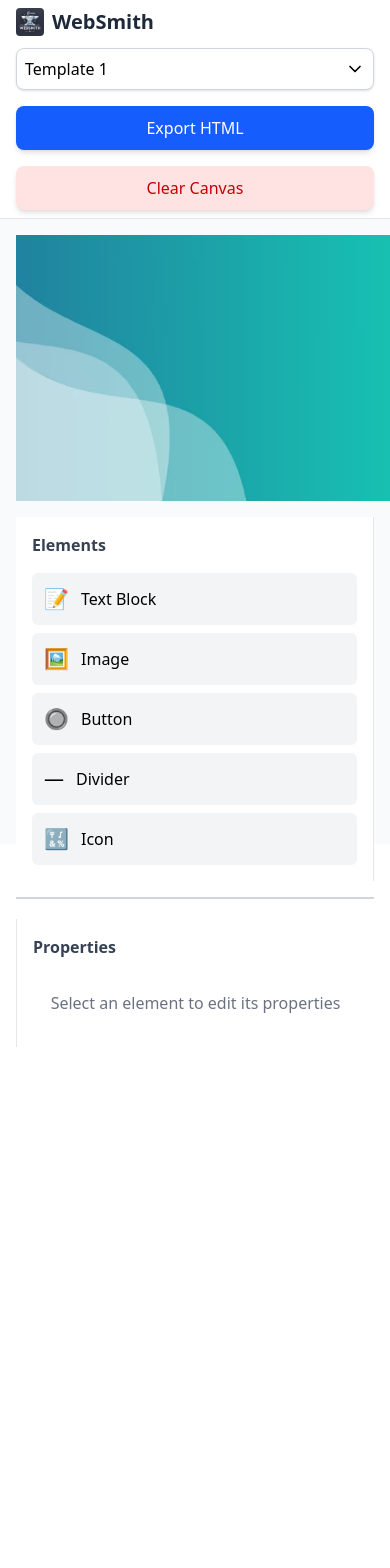
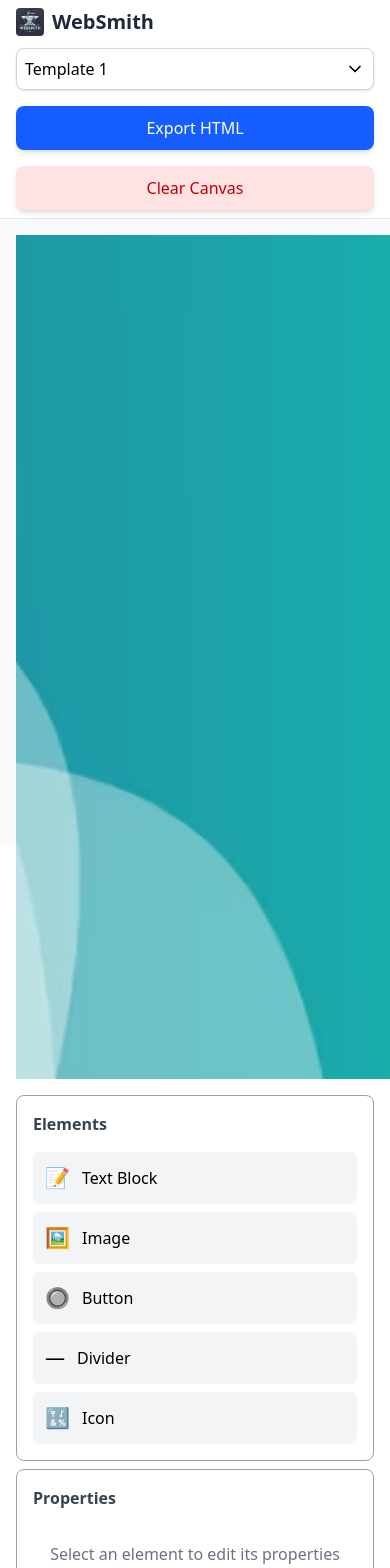
Before and after one commit to EcstaticFly/WebSmith, a React (Vite) app: page / in a window 390 px wide. Shown: the top 1568 px of the page. Before the commit the page ends 1063 px from the top, so only its background shows below. Built offline with nearby package versions, Linux system fonts and the light colour scheme.

Commit message:
Enhance layout styles for ElementsPanel and PropertiesPanel; improve Home component structure for better responsiveness

```diff
--- a/src/components/ElementsPanel.jsx
+++ b/src/components/ElementsPanel.jsx
@@ -3,7 +3,7 @@ import { availableElements } from "../configs";
 
 const ElementsPanel = ({ handleDragStart }) => {
   return (
-    <div className="w-full lg:w-full bg-white border-r border-gray-200 overflow-y-auto">
+    <div className="w-full lg:w-full bg-white border-1 border-b border-r rounded-lg border-gray-400 overflow-y-auto">
       <div className="p-4">
         <h2 className="font-semibold text-gray-700 mb-4">Elements</h2>
         <div className="space-y-2">
--- a/src/components/PropertiesPanel.jsx
+++ b/src/components/PropertiesPanel.jsx
@@ -43,7 +43,7 @@ const PropertiesPanel = ({
     setSelectedElement(null);
   };
   return (
-    <div className="w-full lg:w-72 bg-white border-l border-gray-200 overflow-y-auto">
+    <div className="w-full lg:w-72 bg-white border-1 border-t border-l rounded-lg border-gray-400 overflow-y-auto">
       <div className="p-4">
         <div className="flex justify-between items-center mb-4">
           <h2 className="font-semibold text-gray-700">Properties</h2>
--- a/src/pages/Home.jsx
+++ b/src/pages/Home.jsx
@@ -147,7 +147,7 @@ const Home = () => {
         setCanvasElements={setCanvasElements}
         setSelectedElement={setSelectedElement}
       />
-      <div className="h-screen group flex flex-col lg:flex-row space-y-4 lg:space-y-0 lg:space-x-4 p-4">
+      <div className="lg:h-screen flex flex-col lg:flex-row space-y-4 lg:space-y-0 lg:space-x-4 p-4">
         <Canvas
           handleDrop={handleDrop}
           handleDragOver={handleDragOver}
@@ -157,9 +157,8 @@ const Home = () => {
           setSelectedElement={setSelectedElement}
           handleDragStart={handleDragStart}
         />
-        <div className="flex flex-col gap-2">
+        <div className="group grid sm:grid-cols-1 md:grid-cols-2 lg:grid-cols-1 gap-2">
           <ElementsPanel handleDragStart={handleDragStart} />
-          <div className="bg-gray-300 h-0.5 mb-3 mt-2"></div>
           <PropertiesPanel
             selectedElement={selectedElement}
             setCanvasElements={setCanvasElements}
```
